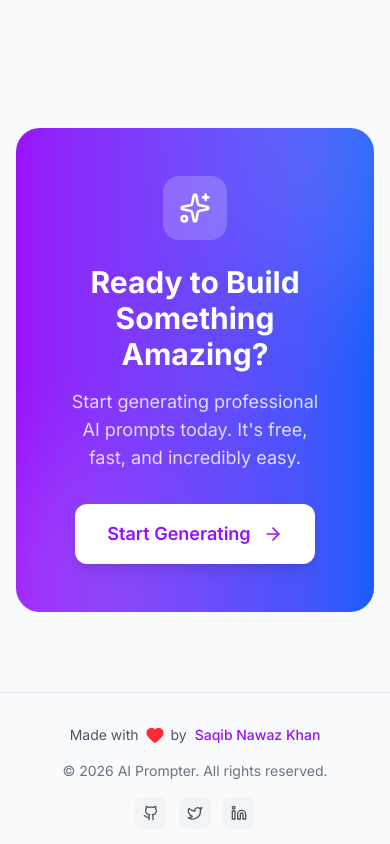
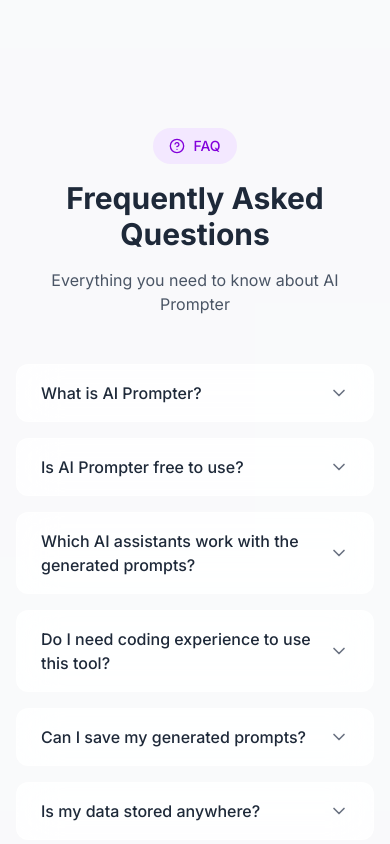
Before and after one commit to Saqibnawazkhan/AI-Prompter, a Next.js app: page / in a window 390 px wide. Shown: the part 5540-6384 px from the top of the page. Built offline with nearby package versions, Linux system fonts and the light colour scheme.

Commit message:
Change 39: Add FAQ accordion section - Created FAQ component with 6 common questions - Added animated accordion with smooth open/close - Integrated into Hero page

```diff
--- /dev/null
+++ b/components/FAQ.tsx
@@ -0,0 +1,104 @@
+'use client';
+
+import { useState } from 'react';
+import { motion, AnimatePresence } from 'framer-motion';
+import { ChevronDown, HelpCircle } from 'lucide-react';
+
+const faqs = [
+  {
+    question: 'What is AI Prompter?',
+    answer: 'AI Prompter is a free tool that helps you create professional, structured prompts for AI coding assistants like ChatGPT, Claude, and others. It transforms your app ideas into clear development specifications.',
+  },
+  {
+    question: 'Is AI Prompter free to use?',
+    answer: 'Yes! AI Prompter is completely free and open source. You can use it without any limitations or sign-up required.',
+  },
+  {
+    question: 'Which AI assistants work with the generated prompts?',
+    answer: 'The prompts work with any AI coding assistant including ChatGPT, Claude, GitHub Copilot, Gemini, and others. The structured format ensures clear communication with any AI.',
+  },
+  {
+    question: 'Do I need coding experience to use this tool?',
+    answer: 'No! AI Prompter is designed for everyone - from experienced developers to students and product managers. The templates guide you through creating professional prompts.',
+  },
+  {
+    question: 'Can I save my generated prompts?',
+    answer: 'Yes! AI Prompter automatically saves your prompt history in your browser. You can access and reuse previous prompts anytime from the history panel.',
+  },
+  {
+    question: 'Is my data stored anywhere?',
+    answer: 'No, all data stays in your browser using localStorage. We don\'t collect, store, or transmit any of your prompts or personal information.',
+  },
+];
+
+export default function FAQ() {
+  const [openIndex, setOpenIndex] = useState<number | null>(null);
+
+  return (
+    <section className="py-20 px-4 bg-gray-50/50 dark:bg-gray-800/30">
+      <div className="max-w-3xl mx-auto">
+        {/* Header */}
+        <motion.div
+          initial={{ opacity: 0, y: 20 }}
+          whileInView={{ opacity: 1, y: 0 }}
+          viewport={{ once: true }}
+          className="text-center mb-12"
+        >
+          <div className="inline-flex items-center gap-2 px-4 py-2 rounded-full bg-purple-100 dark:bg-purple-900/30 text-purple-700 dark:text-purple-300 text-sm font-medium mb-4">
+            <HelpCircle className="w-4 h-4" />
+            FAQ
+          </div>
+          <h2 className="text-3xl md:text-4xl font-bold text-gray-800 dark:text-white mb-4">
+            Frequently Asked Questions
+          </h2>
+          <p className="text-gray-600 dark:text-gray-400">
+            Everything you need to know about AI Prompter
+          </p>
+        </motion.div>
+
+        {/* FAQ Items */}
+        <div className="space-y-4">
+          {faqs.map((faq, index) => (
+            <motion.div
+              key={index}
+              initial={{ opacity: 0, y: 20 }}
+              whileInView={{ opacity: 1, y: 0 }}
+              viewport={{ once: true }}
+              transition={{ delay: index * 0.1 }}
+              className="glass rounded-xl overflow-hidden"
+            >
+              <button
+                onClick={() => setOpenIndex(openIndex === index ? null : index)}
+                className="w-full px-6 py-4 flex items-center justify-between text-left"
+              >
+                <span className="font-medium text-gray-800 dark:text-white pr-4">
+                  {faq.question}
+                </span>
+                <motion.div
+                  animate={{ rotate: openIndex === index ? 180 : 0 }}
+                  transition={{ duration: 0.2 }}
+                >
+                  <ChevronDown className="w-5 h-5 text-gray-500 flex-shrink-0" />
+                </motion.div>
+              </button>
+              <AnimatePresence>
+                {openIndex === index && (
+                  <motion.div
+                    initial={{ height: 0, opacity: 0 }}
+                    animate={{ height: 'auto', opacity: 1 }}
+                    exit={{ height: 0, opacity: 0 }}
+                    transition={{ duration: 0.2 }}
+                  >
+                    <p className="px-6 pb-4 text-gray-600 dark:text-gray-400">
+                      {faq.answer}
+                    </p>
+                  </motion.div>
+                )}
+              </AnimatePresence>
+            </motion.div>
+          ))}
+        </div>
+      </div>
+    </section>
+  );
+}
--- a/components/Hero.tsx
+++ b/components/Hero.tsx
@@ -7,6 +7,7 @@ import HowItWorks from './HowItWorks';
 import FeaturesSection from './FeaturesSection';
 import CTA from './CTA';
 import Testimonials from './Testimonials';
+import FAQ from './FAQ';
 
 interface HeroProps {
   onGetStarted: () => void;
@@ -138,6 +139,7 @@ export default function Hero({ onGetStarted }: HeroProps) {
       <HowItWorks />
       <FeaturesSection />
       <Testimonials />
+      <FAQ />
       <CTA onGetStarted={onGetStarted} />
     </>
   );
```
